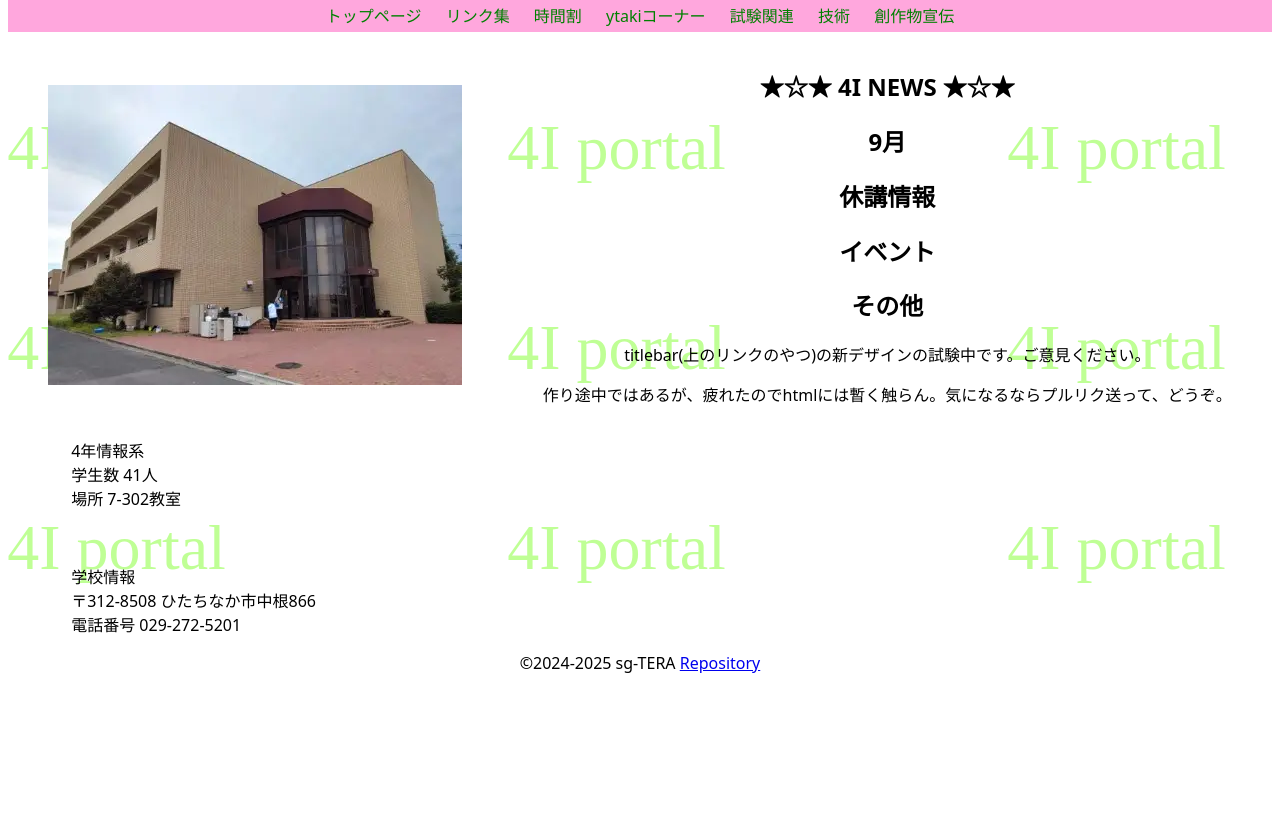
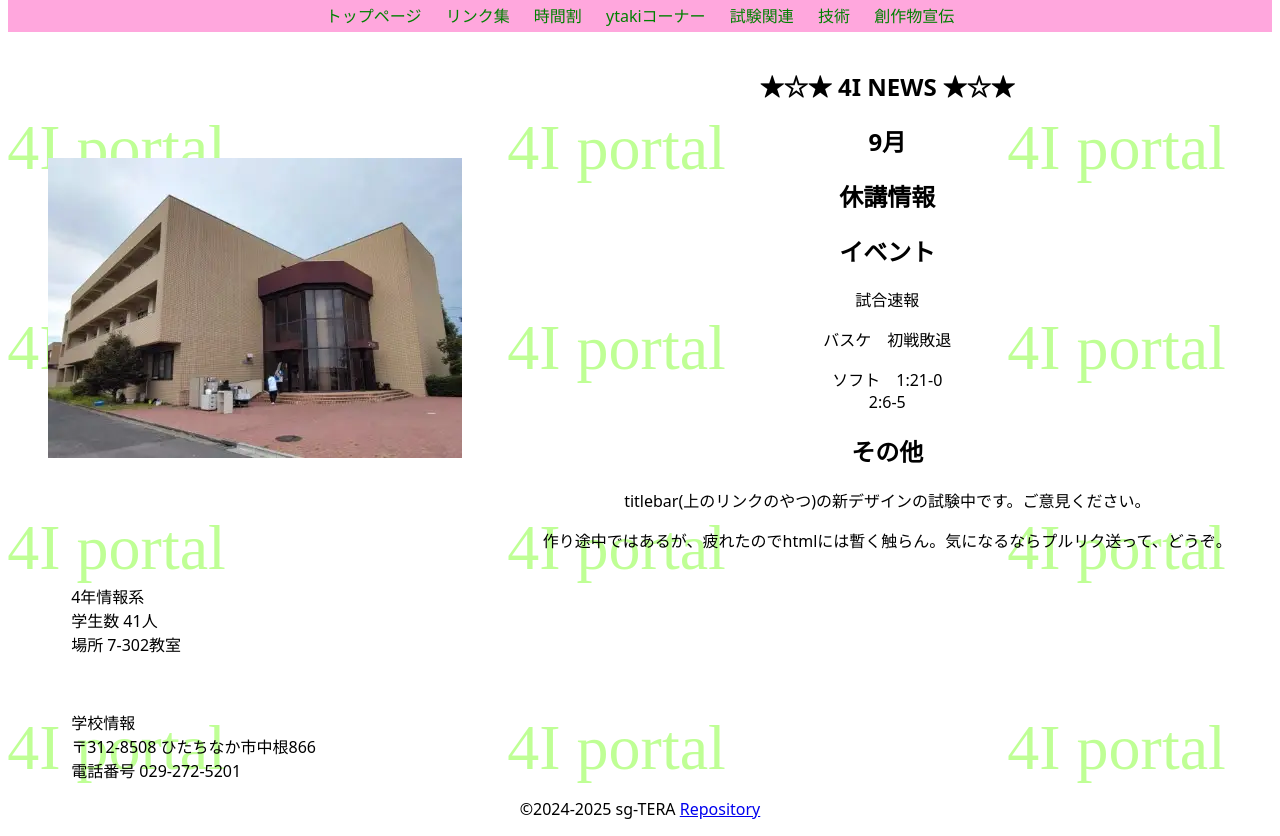
Before and after one commit to sg-tera/22i-portal, a website: page src/index.html in a window 1280 px wide. Shown: the part 89-925 px from the top of the page. Before the commit the page ends 800 px from the top, so only its background shows below. Drawn offline with Linux system fonts and the light colour scheme; files whose address does not match are found by name.

Commit message:
体育大会の速報を追加

```diff
--- a/src/index.html
+++ b/src/index.html
@@ -92,7 +92,9 @@
             </section>
             <section>
                 <h2>イベント</h2>
-
+                <p>試合速報</p>
+                <p>バスケ　初戦敗退</p>
+                <p>ソフト　1:21-0<br>2:6-5</p>
             </section>
             <section>
                 <h2>その他</h2>
```
